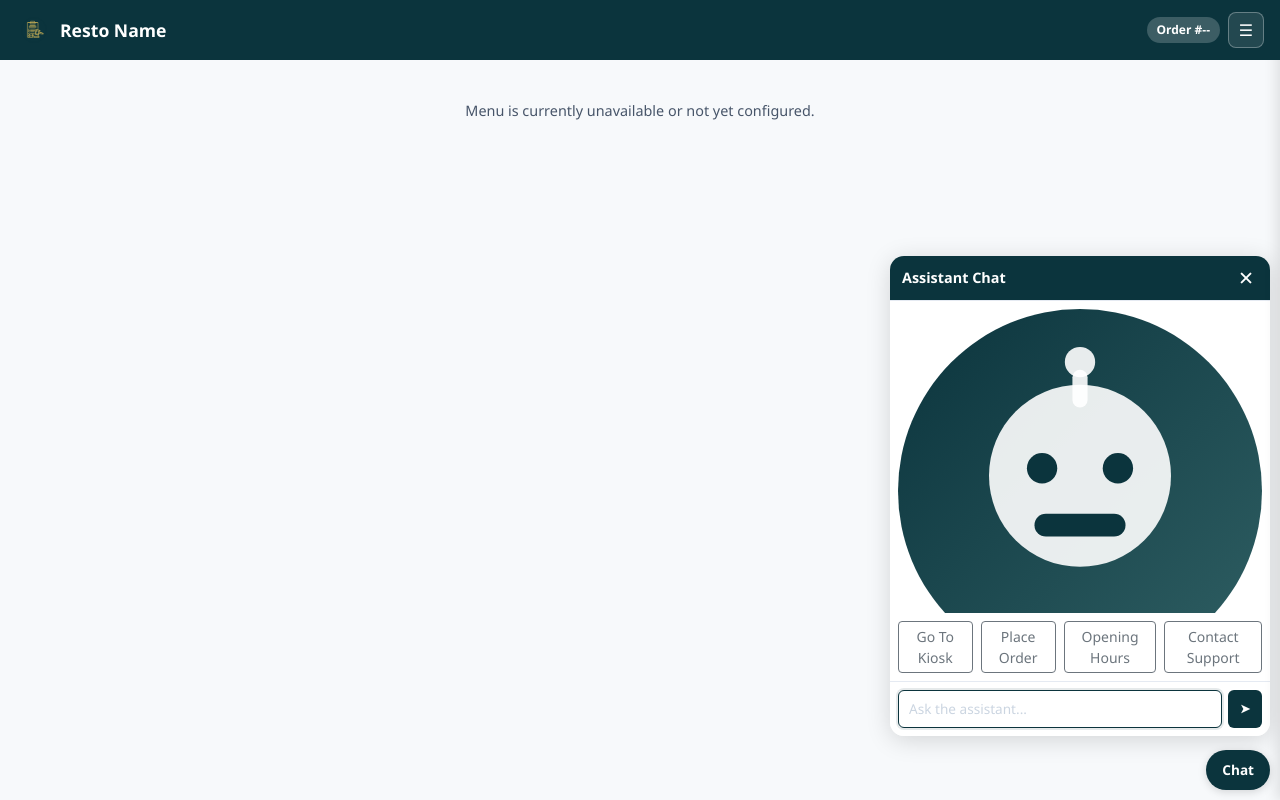
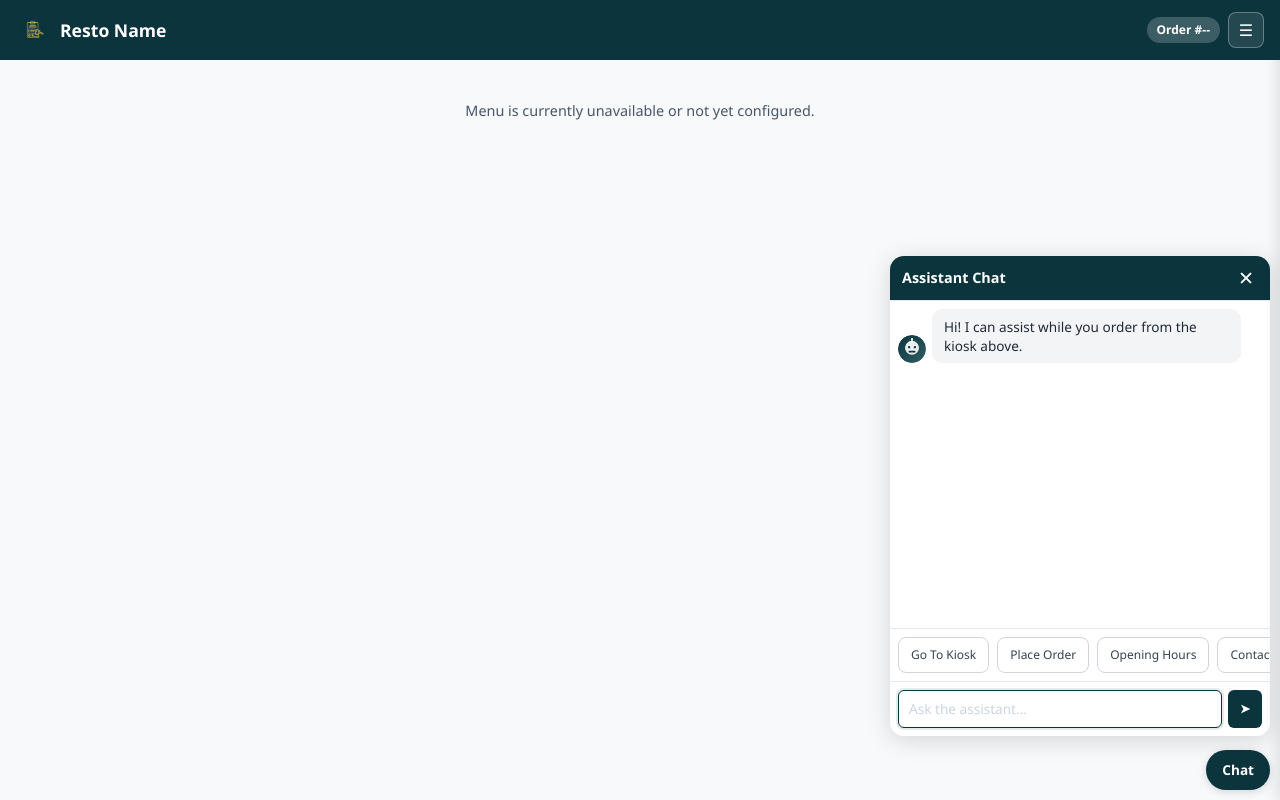
Before and after one commit to jsnb21/NA13Bot-F, a Flask app: page /chatbot in a window 1280 px wide, after a click on "Chat". Run offline with Flask 2, Linux system fonts and the light colour scheme; some libraries are stand-ins or nearby versions.

Commit message:
Revamp chatbot UI styles and quick actions
Replace CSS theme variables with explicit color values and add stronger styling for chat bubbles, category chips, and list items. Introduce message-row, avatar, and typing-indicator styles (with keyframes) to improve message layout and UX. Make the composer panel visible by resetting translateX, and enable & restyle quick-actions (scrollable buttons, hover/active states). Bump static CSS version reference in chatbot HTML and simplify quick-action button markup.

```diff
--- a/static/css/chatbot.css
+++ b/static/css/chatbot.css
@@ -166,13 +166,13 @@ body {
   margin: 0 0 4px 0;
   font-size: 1.2rem;
   font-weight: 700;
-  color: var(--text);
+  color: #1f2937 !important;
 }
 
 .kiosk-subtitle {
   margin: 0;
   font-size: 0.8rem;
-  color: var(--muted);
+  color: #6b7280 !important;
 }
 
 .kiosk-priority-header {
@@ -185,13 +185,13 @@ body {
   margin: 0 0 4px 0;
   font-size: 1.2rem;
   font-weight: 700;
-  color: var(--text);
+  color: #1f2937 !important;
 }
 
 .kiosk-priority-header p {
   margin: 0;
   font-size: 0.8rem;
-  color: var(--muted);
+  color: #6b7280 !important;
 }
 
 /* Category chips */
@@ -213,9 +213,9 @@ body {
 .kiosk-category-btn {
   flex: 0 0 auto;
   padding: 6px 14px;
-  border: 1px solid var(--line);
+  border: 1px solid #e5e7eb;
   background: white;
-  color: var(--text);
+  color: #374151 !important;
   border-radius: 20px;
   cursor: pointer;
   font-size: 0.8rem;
@@ -315,14 +315,14 @@ body {
 .kiosk-item-name {
   font-size: 1rem;
   font-weight: 700;
-  color: var(--text);
+  color: #1f2937 !important;
   margin: 0;
   line-height: 1.3;
 }
 
 .kiosk-item-desc {
   font-size: 0.75rem;
-  color: var(--muted);
+  color: #6b7280 !important;
   margin: 0;
   line-height: 1.3;
 }
@@ -424,6 +424,7 @@ body {
   display: flex;
   flex-direction: column;
   gap: 8px;
+  background: white;
 }
 
 .bubble {
@@ -436,15 +437,76 @@ body {
 }
 
 .bubble.bot {
-  background: var(--bubble-bot);
-  color: var(--text);
+  background: #f3f4f6;
+  color: #1f2937;
   align-self: flex-start;
 }
 
 .bubble.user {
-  background: var(--bubble-user);
-  color: var(--text);
+  background: #dbeafe;
+  color: #1f2937;
   align-self: flex-end;
+}
+
+.message-row {
+  display: flex;
+  align-items: flex-end;
+  gap: 6px;
+  margin-bottom: 4px;
+}
+
+.message-row.bot {
+  flex-direction: row;
+}
+
+.message-row.user {
+  flex-direction: row-reverse;
+  justify-content: flex-end;
+}
+
+.avatar {
+  width: 28px;
+  height: 28px;
+  border-radius: 50%;
+  object-fit: cover;
+  flex-shrink: 0;
+}
+
+.typing-indicator {
+  display: flex;
+  gap: 4px;
+  padding: 4px 0;
+}
+
+.typing-dots {
+  display: flex;
+  gap: 3px;
+  align-items: center;
+}
+
+.typing-dots span {
+  width: 6px;
+  height: 6px;
+  border-radius: 50%;
+  background: #9ca3af;
+  animation: typing 1.4s infinite;
+}
+
+.typing-dots span:nth-child(2) {
+  animation-delay: 0.2s;
+}
+
+.typing-dots span:nth-child(3) {
+  animation-delay: 0.4s;
+}
+
+@keyframes typing {
+  0%, 60%, 100% {
+    opacity: 0.4;
+  }
+  30% {
+    opacity: 1;
+  }
 }
 
 .composer {
@@ -553,7 +615,7 @@ body {
   z-index: 34;
   display: flex;
   flex-direction: column;
-  transform: translateX(100%);
+  transform: translateX(0);
   transition: transform 0.22s ease;
   box-shadow: -4px 0 12px rgba(0, 0, 0, 0.1);
 }
@@ -631,7 +693,44 @@ body {
    =========================== */
 
 .quick-actions {
-  display: none; /* Hidden by default */
+  display: flex;
+  gap: 8px;
+  padding: 8px;
+  background: white;
+  border-top: 1px solid var(--line);
+  flex-shrink: 0;
+  overflow-x: auto;
+  scrollbar-width: none;
+}
+
+.quick-actions::-webkit-scrollbar {
+  display: none;
+}
+
+.quick-actions .quick-btn,
+.quick-actions .btn {
+  flex: 0 0 auto;
+  background: white !important;
+  color: #374151 !important;
+  border: 1px solid #d1d5db !important;
+  border-radius: 8px;
+  padding: 8px 12px !important;
+  font-size: 0.75rem !important;
+  font-weight: 500 !important;
+  white-space: nowrap;
+  cursor: pointer;
+  transition: all 0.2s ease;
+}
+
+.quick-actions .quick-btn:hover,
+.quick-actions .btn:hover {
+  background: #f3f4f6 !important;
+  border-color: #9ca3af !important;
+}
+
+.quick-actions .quick-btn:active,
+.quick-actions .btn:active {
+  transform: scale(0.95);
 }
 
 /* ===========================
--- a/templates/clients/chatbot.html
+++ b/templates/clients/chatbot.html
@@ -5,7 +5,7 @@
     <meta name="viewport" content="width=device-width,initial-scale=1">
     <title>Chatbot — Resto</title>
     <link href="https://cdn.jsdelivr.net/npm/bootstrap@5.3.2/dist/css/bootstrap.min.css" rel="stylesheet">
-    <link rel="stylesheet" href="{{ url_for('static', filename='css/chatbot.css')}}?v=16">
+    <link rel="stylesheet" href="{{ url_for('static', filename='css/chatbot.css')}}?v=19">
     {% if cfg.get('main_color') or cfg.get('sub_color') %}
     <style>
       :root {
@@ -72,11 +72,11 @@
             </div>
           </div>
 
-          <div class="quick-actions d-flex gap-2 p-2" style="padding:12px;">
-            <button class="btn btn-sm btn-outline-secondary quick-btn" data-action="menu">Go To Kiosk</button>
-            <button class="btn btn-sm btn-outline-secondary quick-btn" data-action="order">Place Order</button>
-            <button class="btn btn-sm btn-outline-secondary quick-btn" data-action="hours">Opening Hours</button>
-            <button class="btn btn-sm btn-outline-secondary quick-btn" data-action="support">Contact Support</button>
+          <div class="quick-actions">
+            <button class="quick-btn" data-action="menu">Go To Kiosk</button>
+            <button class="quick-btn" data-action="order">Place Order</button>
+            <button class="quick-btn" data-action="hours">Opening Hours</button>
+            <button class="quick-btn" data-action="support">Contact Support</button>
           </div>
 
           <div class="composer">
```
